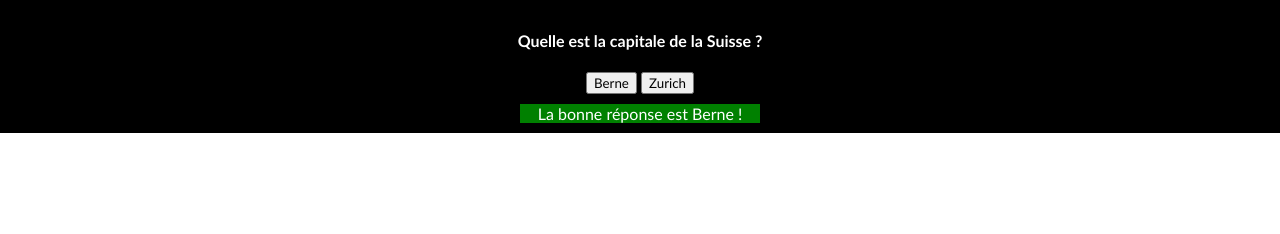
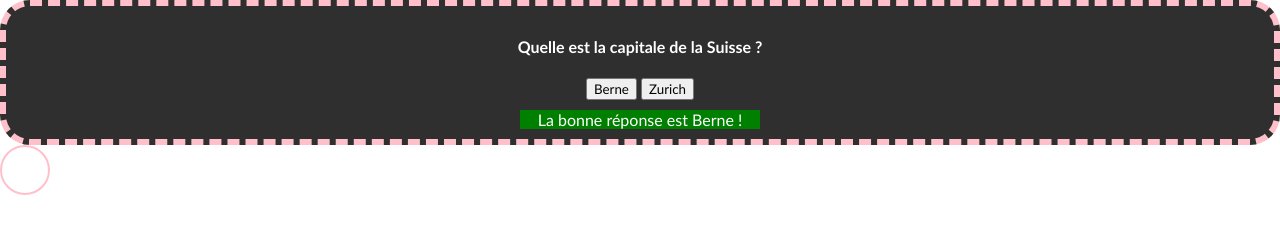
Before and after one commit to hadiascripte/Cours-JavaScript-Partie-2, a plain HTML site: page index.html in a window 1280 px wide. Both pictures are taken after a click on the button "Berne". Shown: the top 234 px of the page. Drawn offline with Linux system fonts and the light colour scheme.

Commit message:
Cours JavaScript partie 2 - Mouse Move

```diff
--- a/index.html
+++ b/index.html
@@ -7,13 +7,15 @@
         <link rel="stylesheet" href="./style.css" />
     </head>
     <body>
-        <div class="click-event box">
+        <div class="click-event box" id="box">
             <h4>Quelle est la capitale de la Suisse ?</h4>
-            <button id="btn-1">Berne</button>
+            <button id="btn-1" >Berne</button>
             <button id="btn-2">Zurich</button>
             <p>La bonne réponse est Berne !</p>
         </div>
 
+        <div class="mousemove"></div>
+
         <script src="./script.js"></script>
     </body>
 </html>
--- a/script.js
+++ b/script.js
@@ -20,7 +20,6 @@ console.log(baliseHtml);/*
 // // Pour cibler un class il faut utiliser le . pour qu'elle soit pointé correctement. Sans le point il ne saura pas qui est pointé :
 
 const questionContainer = document.querySelector(".click-event");
-
 const btn1 = document.querySelector("#btn-1");
 const btn2 = document.getElementById("btn-2");
 const response = document.querySelector("p");
@@ -42,7 +41,7 @@ console.log(response);
 //Attehtion: nous n'avons pas besoin de mettre un . dans la parenthèse car ici il ne s'agit pas d'une class HTML mais d'un class CSS qui a éte fait pour être injectée dans le JS. En lui disant .classList il sait déjà qu'il s'agit d'une class.
 
 questionContainer.addEventListener("click", () => {
-    // questionContainer.classList.toggle("question-clicked");
+    questionContainer.classList.toggle("question-clicked");
 });
 
 //Pour retirer une class déjà injectée, on peut revenir dans la variable en question et ajouter: .toggle (à la place de .add).
@@ -61,12 +60,17 @@ btn1.addEventListener("click", () => {
 
 btn2.addEventListener("click", () => {
     // response.style.visibility = "visible";
-    response.classList.add("show-response")
+    response.classList.add("show-response");
     response.style.background = "red";
 });
 
-
-/* A noter que en CSS le #id > .class > balise. En ajoutant directement dans une balise styl dans une div (<div style="">) le style sera prioritaire sur tous les autres. */
-
+/* A noter que en CSS le #id > .class > balise. En ajoutant directement dans une balise style dans une div (<div style="">) le style sera prioritaire sur tous les autres. */
 
 //***************************************** Mouse Events
+// ---------------------------------------------------
+// ***** Mouse move
+const mousemove = document.querySelector(".mousemove");
+
+window.addEventListener("mousemove", (e) => {
+    console.log(e);
+});
--- a/style.css
+++ b/style.css
@@ -10,7 +10,7 @@ body {
     min-height: 200vh;
 }
 .box {
-    border: white;
+    border: rgb(255, 255, 255);
     transition: 0.25s ease;
     background: black;
     padding: 10px;
@@ -33,3 +33,11 @@ p {
       opacity: 1;
       transform: translateX(0);
 }
+.mousemove{
+      height: 50px;
+      width: 50px;
+      border: 2px solid pink;
+      /* Pour qu'elle suive la souris il faut lui mettre une position absolute */
+      position: absolute;
+      border-radius: 50px;
+}
```
